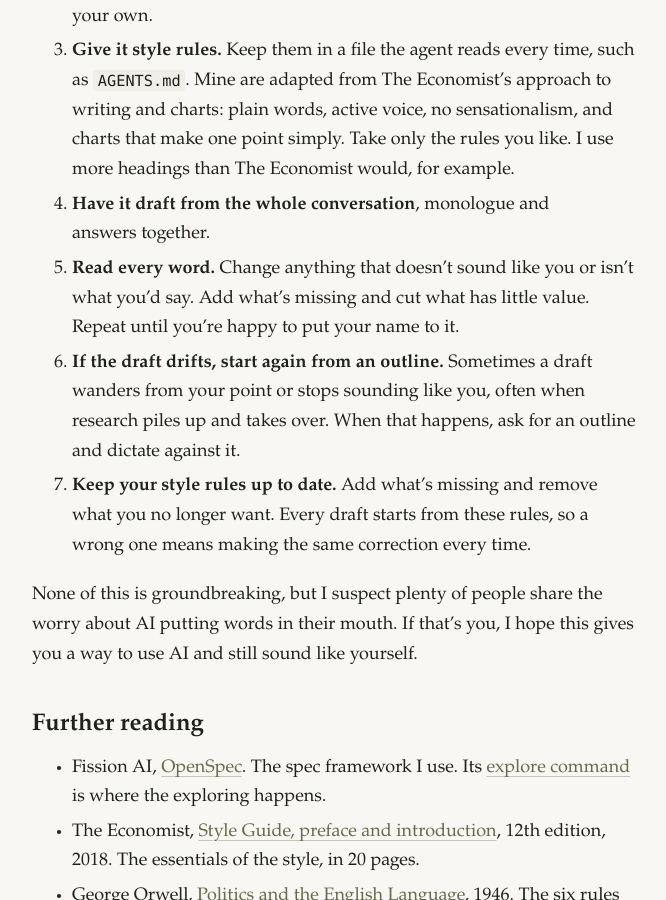
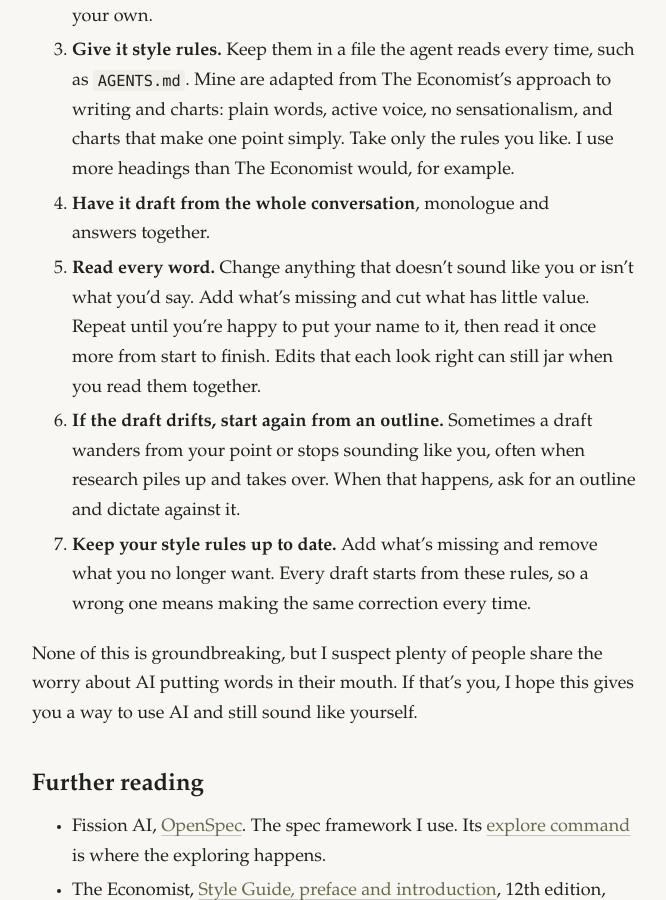
Before and after one commit to davegarvey/davegarvey.github.io, a Jekyll site: the page built from _posts/2026-10-05-in-my-own-words.md, in a window 1280 px wide and 900 px high, scrolled down 1446 px. Shown: the whole window, without its empty margins (304-970 px from the left). Built offline with Jekyll 4.4.1, drawn with Linux system fonts in a browser that asks for light colours.

Commit message:
Add a final read-through to step 5 of "In my own words"
Small edits can each look right and still jar together, so read the
whole post once more before publishing.

Co-Authored-By: Claude Opus 5.5 <noreply@anthropic.com>

```diff
--- a/_posts/2026-10-05-in-my-own-words.md
+++ b/_posts/2026-10-05-in-my-own-words.md
@@ -38,7 +38,7 @@ Here's how each post gets made, written as steps you could follow yourself.
 2. **Get the LLM to ask questions.** Before it drafts anything, have it ask about the substance: gaps, missed points, places where an example would help. You won't always reach the most interesting points on your own.
 3. **Give it style rules.** Keep them in a file the agent reads every time, such as `AGENTS.md`. Mine are adapted from The Economist's approach to writing and charts: plain words, active voice, no sensationalism, and charts that make one point simply. Take only the rules you like. I use more headings than The Economist would, for example.
 4. **Have it draft from the whole conversation**, monologue and answers together.
-5. **Read every word.** Change anything that doesn't sound like you or isn't what you'd say. Add what's missing and cut what has little value. Repeat until you're happy to put your name to it.
+5. **Read every word.** Change anything that doesn't sound like you or isn't what you'd say. Add what's missing and cut what has little value. Repeat until you're happy to put your name to it, then read it once more from start to finish. Edits that each look right can still jar when you read them together.
 6. **If the draft drifts, start again from an outline.** Sometimes a draft wanders from your point or stops sounding like you, often when research piles up and takes over. When that happens, ask for an outline and dictate against it.
 7. **Keep your style rules up to date.** Add what's missing and remove what you no longer want. Every draft starts from these rules, so a wrong one means making the same correction every time.
 
```
